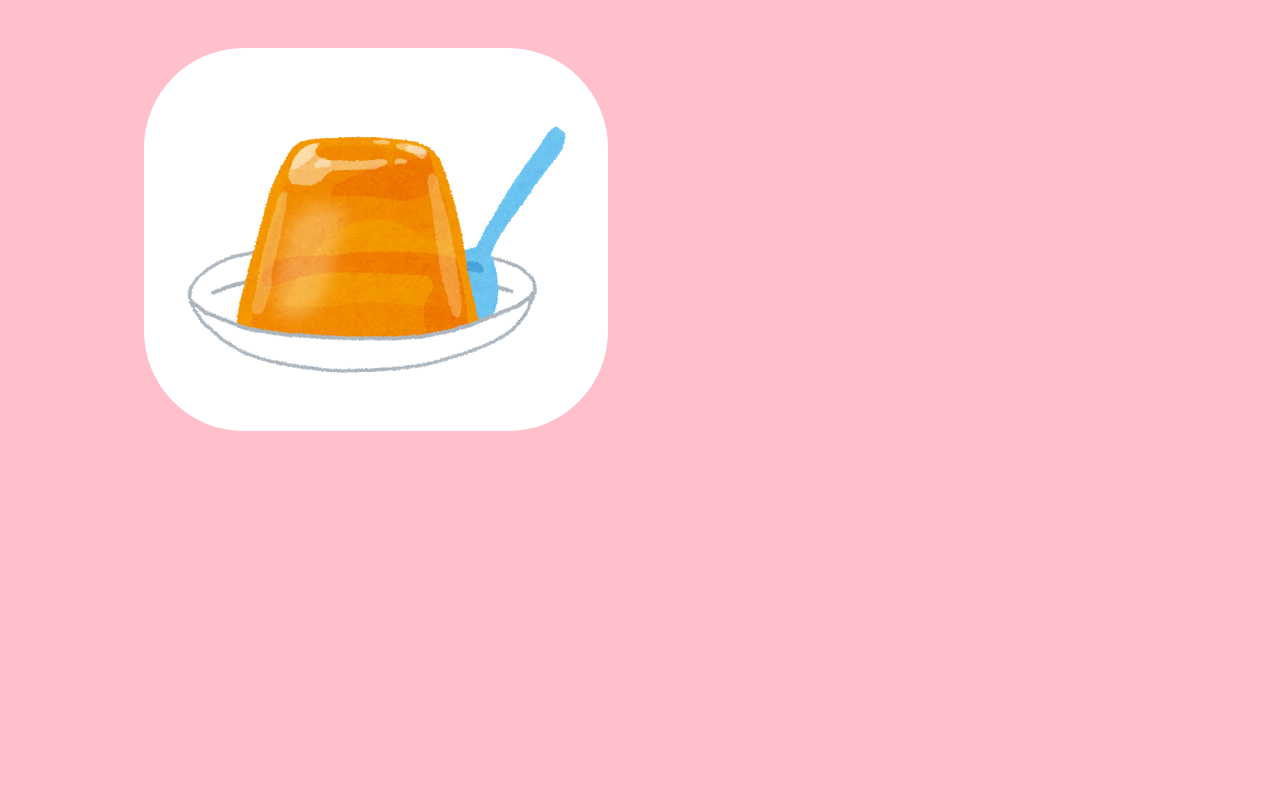
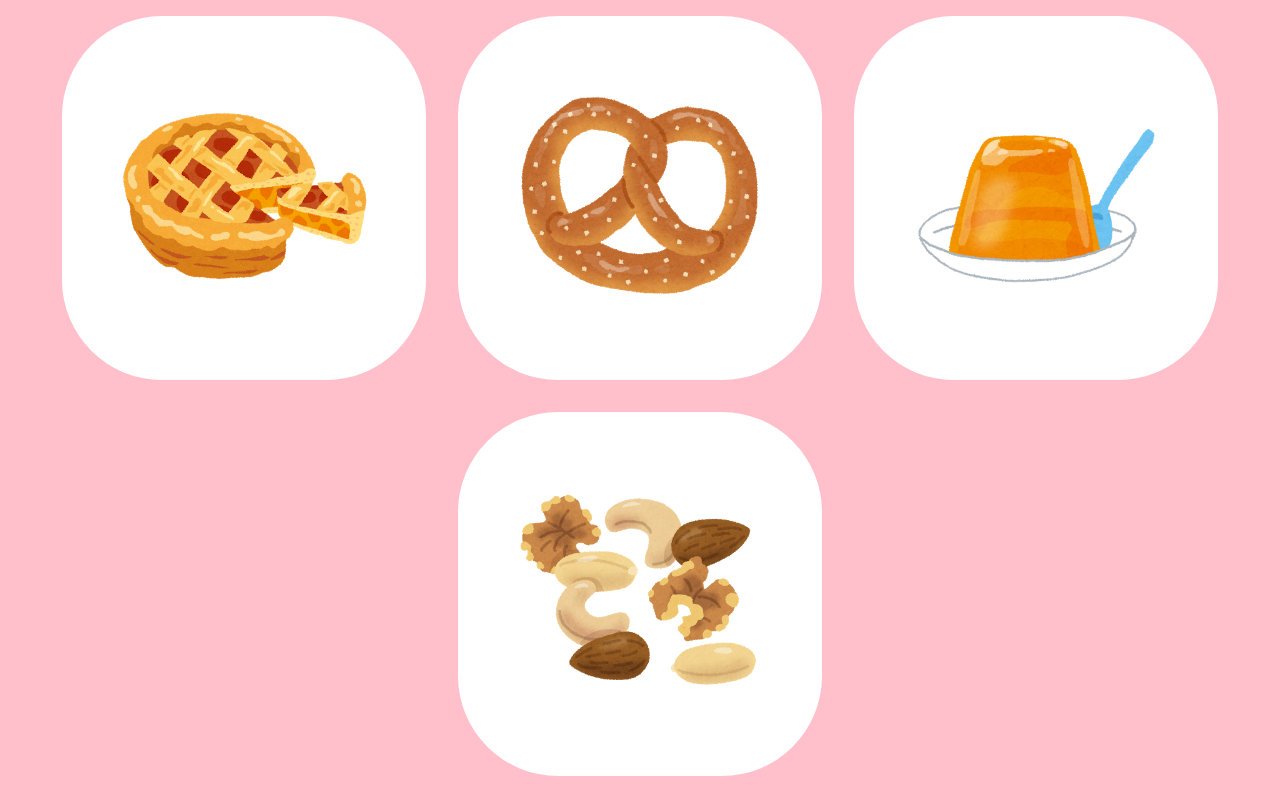
Before and after one commit to kathrynng/stomachpartitioning, a React (Create React App) app in the folder stomach-party/: page /eat in a window 1280 px wide. Built offline with nearby package versions, Linux system fonts and the light colour scheme.

Commit message:
update css, ico

```diff
--- a/stomach-party/public/index.html
+++ b/stomach-party/public/index.html
@@ -2,12 +2,12 @@
 <html lang="en">
   <head>
     <meta charset="utf-8" />
-    <link rel="icon" href="%PUBLIC_URL%/favicon.ico" />
+    <link rel="icon" href="%PUBLIC_URL%/stomach.ico" />
     <meta name="viewport" content="width=device-width, initial-scale=1" />
     <meta name="theme-color" content="#000000" />
     <meta
       name="description"
-      content="Web site created using create-react-app"
+      content="How much can you eat?!?!?"
     />
     <link rel="apple-touch-icon" href="%PUBLIC_URL%/logo192.png" />
     <!--
--- a/stomach-party/src/App.css
+++ b/stomach-party/src/App.css
@@ -1,26 +1,57 @@
 @import url('https://fonts.googleapis.com/css2?family=Fredoka+One&display=swap');
 
-html {
+body {
   background-color: pink;
   font-family: 'Fredoka One', sans-serif;
+  position: relative;
 }
 
 h1, h2, h3, h4 {
   font-family: 'Fredoka One', sans-serif;
+  text-align: center;
+}
+
+#startPart{
+  text-align: center;
 }
 
 .App{
-  margin: 3em auto;
-  width: 80%;
+}
+
+.start-btn{
+  background-color: purple;
+  color:white;
+  border: none;
+  border-radius: 100px;
+  font-size: 50px;
+  font-family: inherit;
+  padding: 0.25em 0.5em;
+}
+
+#FoodSelection{
+  display:flex;
+  flex-wrap: wrap;
+  align-items: center;
+  justify-content: center;
 }
 
 .food-card{
+  display: flex;
+  align-items: center;
+  justify-content: center;
+  flex-wrap: wrap;
+
   background-color: white;
-  width: min-content;
+  width: 300px;
   padding: 2em;
   border-radius: 100px;
   text-align: center;
   margin:1em;
+  height:300px;
+}
+
+.food-card img{
+  width: 250px;
 }
 
 .food-card h2 {
--- a/stomach-party/src/App.js
+++ b/stomach-party/src/App.js
@@ -1,16 +1,31 @@
 import React from 'react';
 import logo from './logo.svg';
 import './App.css';
+
+import { BrowserRouter as Router, Switch, Route, Link } from "react-router-dom";
 
 import QuestionCard from './components/Questions'
 import FoodBox from './components/FoodBox'
 
 function App() {
   return (
+    <Router>
     <div className="App">
-      <FoodBox/>
+      <Route exact path="/" component={Start}/>
+      <Route path="/eat" component={FoodBox}/>
     </div>
+    </Router>
   );
 }
 
 export default App;
+
+function Start(){
+  return(
+    <div id="startPart">
+      <h1>Stomach Partitioning</h1>
+      <h2>How much can you eat?</h2>
+      <Link to="/eat"><button className="start-btn">Start</button></Link>
+    </div>
+  )
+}
--- a/stomach-party/src/components/FoodBox.js
+++ b/stomach-party/src/components/FoodBox.js
@@ -5,7 +5,13 @@ import Foods from './images'
 class FoodBox extends Component {
     render() {
         return (
+            <div id="FoodSelection">
+            <FoodSelect source={Foods[0]}/>
+            <FoodSelect source={Foods[1]}/>
             <FoodSelect source={Foods[2]}/>
+            <FoodSelect source={Foods[3]}/>
+
+            </div>
         );
     }
 }
@@ -28,9 +34,8 @@ class FoodSelect extends Component {
 
         var sourceTypeName = getSource[3].split("_")
 
-        console.log(sourceTypeName)
         for(var n in sourceTypeName){
-            if (sourceTypeName[n] == "sweets" || n == "food")
+            if (sourceTypeName[n] == "sweets" ||sourceTypeName[n] == "food")
                 typeFood = sourceTypeName[n]
             else {
                 nameFood += sourceTypeName[n] + ' '
```
Also changed, not shown: 1 other file (tests, documents, lock files or other folders).
